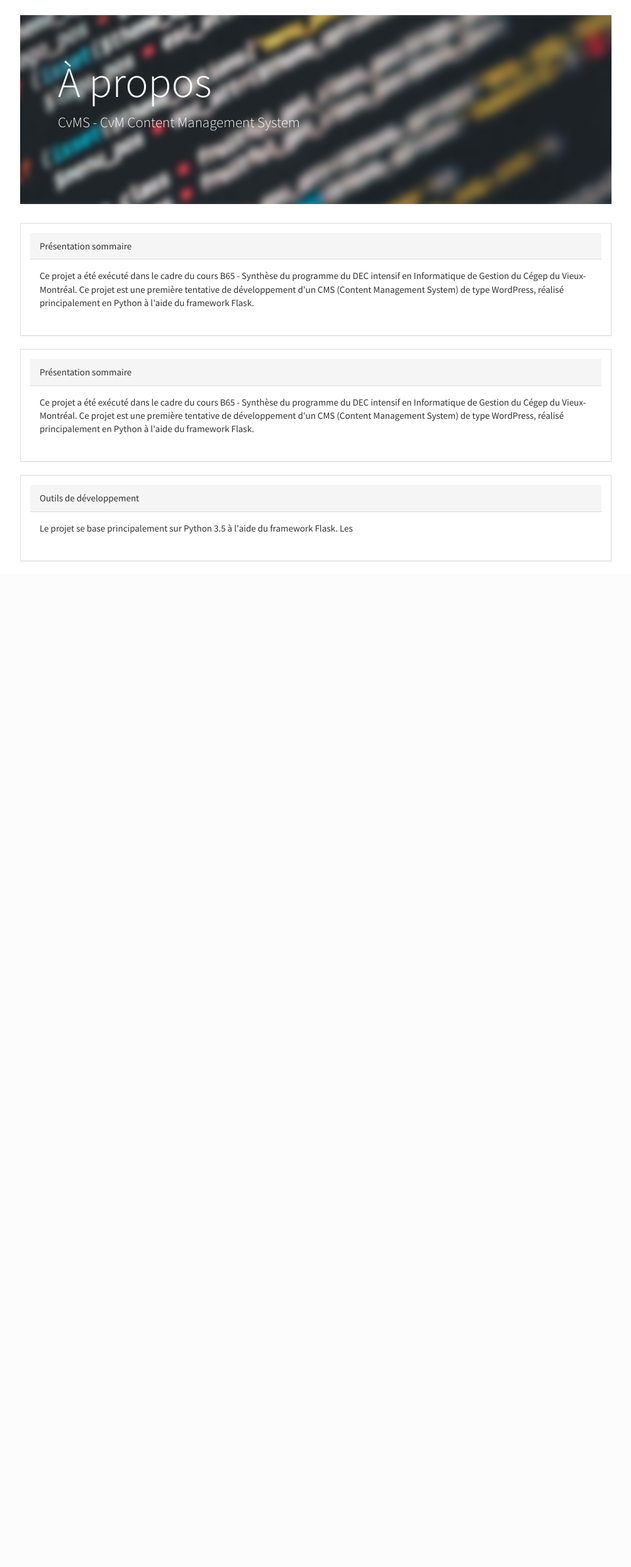
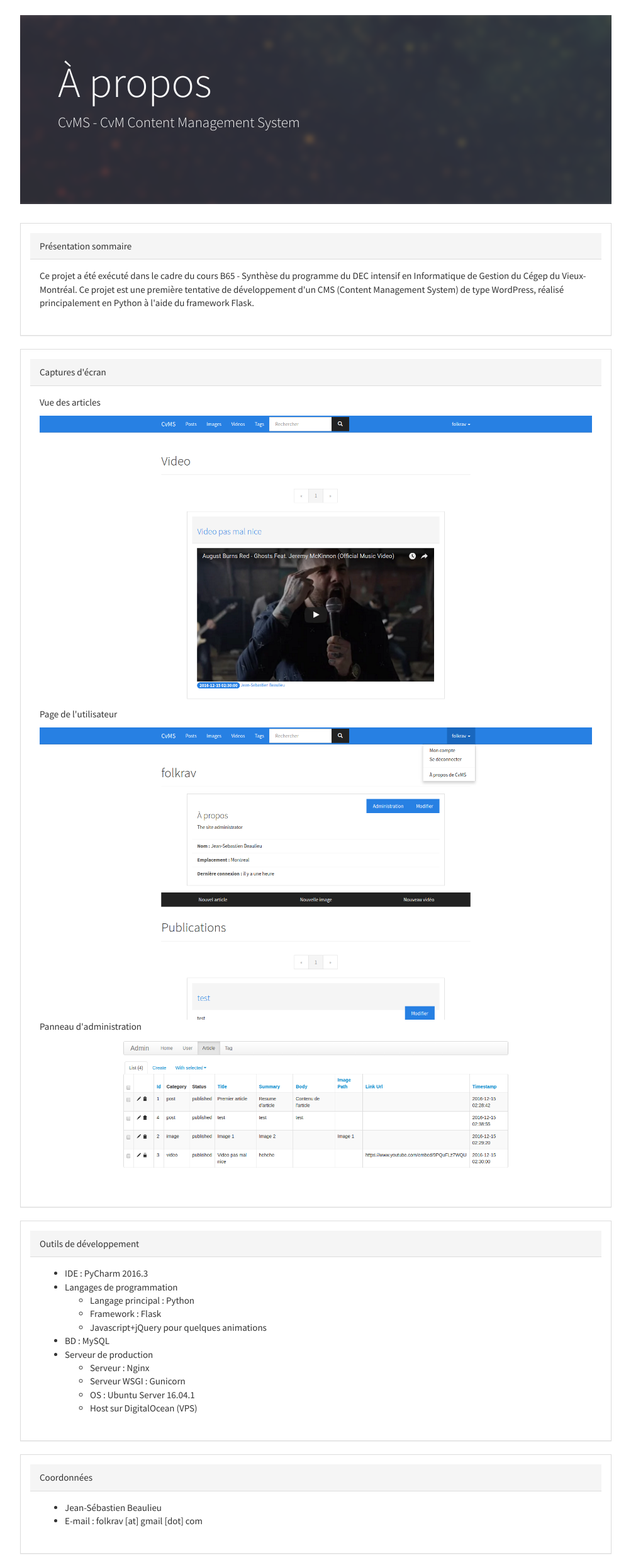
Before and after one commit to folkrav/B65-CvMS, a Flask app: page /about in a window 1280 px wide. Shown: the part 51-2539 px from the top of the page at 63% size, without its empty margins (138-1141 px from the left). Before the commit the page ends 942 px from the top, so only its background shows below. Run offline with Flask 2, Linux system fonts and the light colour scheme; some libraries are stand-ins or nearby versions; some web fonts are replaced.

Commit message:
various stuff

```diff
--- a/app/static/css/global.css
+++ b/app/static/css/global.css
@@ -65,6 +65,9 @@ body {
 .jumbotron-404 {height: 500px;}
 .jumbotron-404 .jumbotron-background {background: #000 url('/static/img/404.jpg') center center;}
 
+.jumbotron-about {height: 250px;}
+.jumbotron-about .jumbotron-background {background: #000 url('/static/img/about.png') center center;}
+
 /* Panels */
 .panel {
     padding: 15px;
--- a/app/templates/about.html
+++ b/app/templates/about.html
@@ -3,7 +3,7 @@
 {% block contents %}
 {{super()}}
 
-<div class="jumbotron jumbotron-index">
+<div class="jumbotron jumbotron-about">
     <div class="jumbotron-background"></div>
     <h1>À propos</h1>
     <p>CvMS - CvM Content Management System</p>
@@ -15,15 +15,45 @@
     </div>
 </div>
 <div class="panel panel-default">
-    <div class="panel-heading">Présentation sommaire</div>
+    <div class="panel-heading">Captures d'écran</div>
     <div class="panel-body">
-        <p>Ce projet a été exécuté dans le cadre du cours B65 - Synthèse du programme du DEC intensif en Informatique de Gestion du Cégep du Vieux-Montréal. Ce projet est une première tentative de développement d'un CMS (Content Management System) de type WordPress, réalisé principalement en Python à l'aide du framework Flask.</p>
+        <p>Vue des articles</p>
+        <img class ="image-post image-post-full" src="{{ url_for('static', filename='img/about/screen-articleview.png') }}">
+        <p>Page de l'utilisateur</p>
+        <img class ="image-post image-post-full" src="{{ url_for('static', filename='img/about/screen-user.png') }}">
+        <p>Panneau d'administration</p>
+        <img class ="image-post image-post-full" src="{{ url_for('static', filename='img/about/screen-admin.png') }}">
     </div>
 </div>
 <div class="panel panel-default">
     <div class="panel-heading">Outils de développement</div>
     <div class="panel-body">
-        <p>Le projet se base principalement sur Python 3.5 à l'aide du framework Flask. Les </p>
+        <ul>
+            <li>IDE : PyCharm 2016.3</li>
+            <li>Langages de programmation</li>
+            <ul>
+                <li>Langage principal : Python</li>
+                <li>Framework : Flask</li>
+                <li>Javascript+jQuery pour quelques animations</li>
+            </ul>
+            <li>BD : MySQL</li>
+            <li>Serveur de production</li>
+            <ul>
+                <li>Serveur : Nginx</li>
+                <li>Serveur WSGI : Gunicorn</li>
+                <li>OS : Ubuntu Server 16.04.1</li>
+                <li>Host sur DigitalOcean (VPS)</li>
+            </ul>
+        </ul>
+    </div>
+</div>
+<div class="panel panel-default">
+    <div class="panel-heading">Coordonnées</div>
+    <div class="panel-body">
+        <ul>
+            <li>Jean-Sébastien Beaulieu</li>
+            <li>E-mail : folkrav [at] gmail [dot] com</li>
+        </ul>
     </div>
 </div>
 {%- endblock %}
--- a/app/templates/articles/read.html
+++ b/app/templates/articles/read.html
@@ -15,7 +15,7 @@
         {% if article.category.name == 'post' %}
             {{ article.body }}
         {% elif article.category.name == 'image' %}
-            <img class ="image-post image-post-full" src="{{ url_for('static', filename='uploads/' + article.image_path) }}" alt="">
+            <img class ="image-post image-post-full" src="{{ url_for('static', filename='uploads/' + article.image_path) }}">
         {% elif article.category.name == 'video' %}
             <div class="embed-container">
                 <object data="{{ article.link_url }}"></object>
--- a/app/templates/base.html
+++ b/app/templates/base.html
@@ -55,6 +55,8 @@
                                 <li><a href="{{ url_for('auth.login') }}">Se connecter</a></li>
                                 <li><a href="{{ url_for('auth.register') }}">S'enregistrer</a></li>
                             {%- endif %}
+                            <li class="divider"></li>
+                            <li><a href="{{ url_for('main.about') }}">À propos de CvMS</a></li>
                         </ul>
                     </li>
                 </ul>
```
Also changed, not shown: app/static/img/about.png (added), app/static/img/about/screen-admin.png (added), app/static/img/about/screen-articleview.png (added), app/static/img/about/screen-user.png (added).
